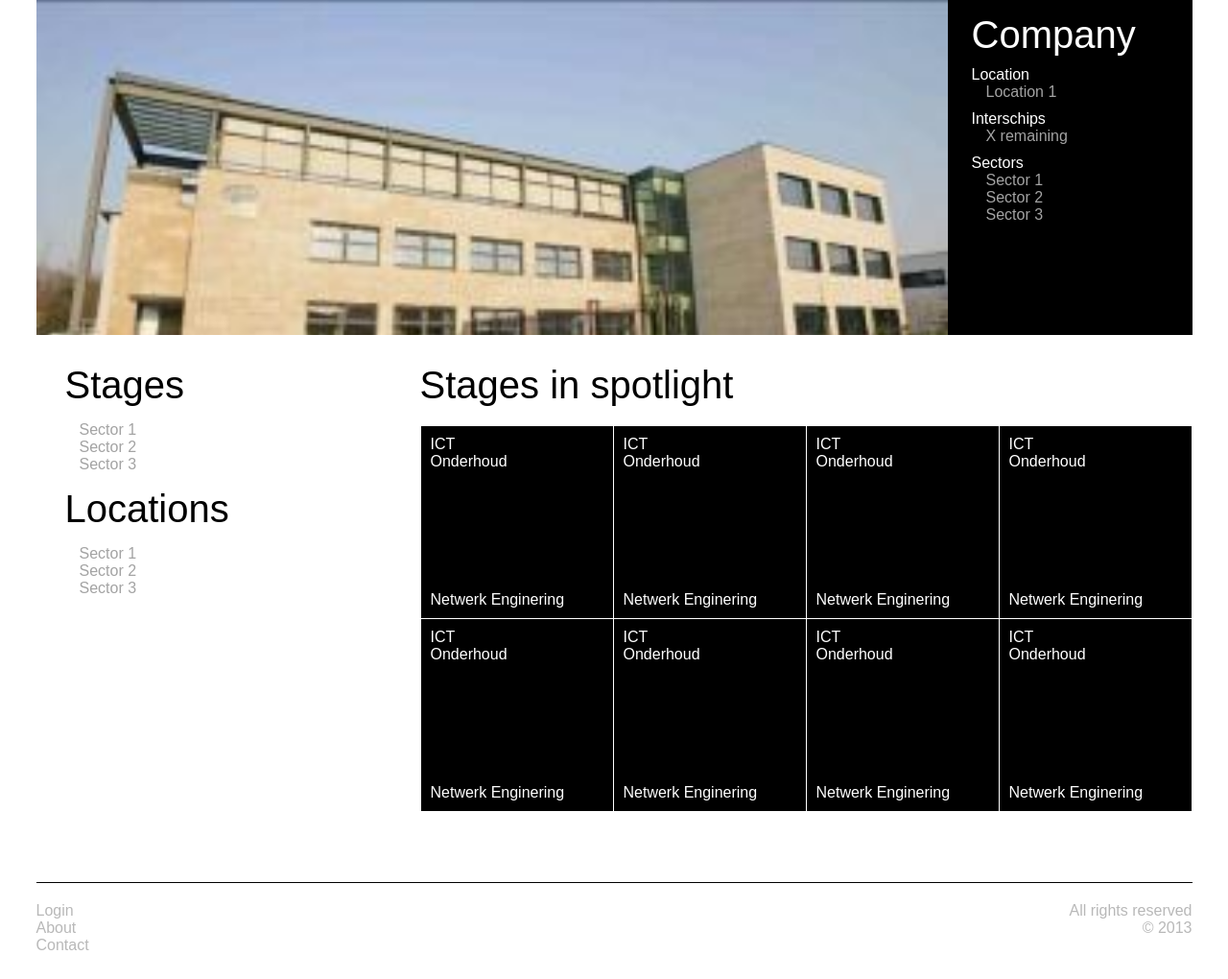
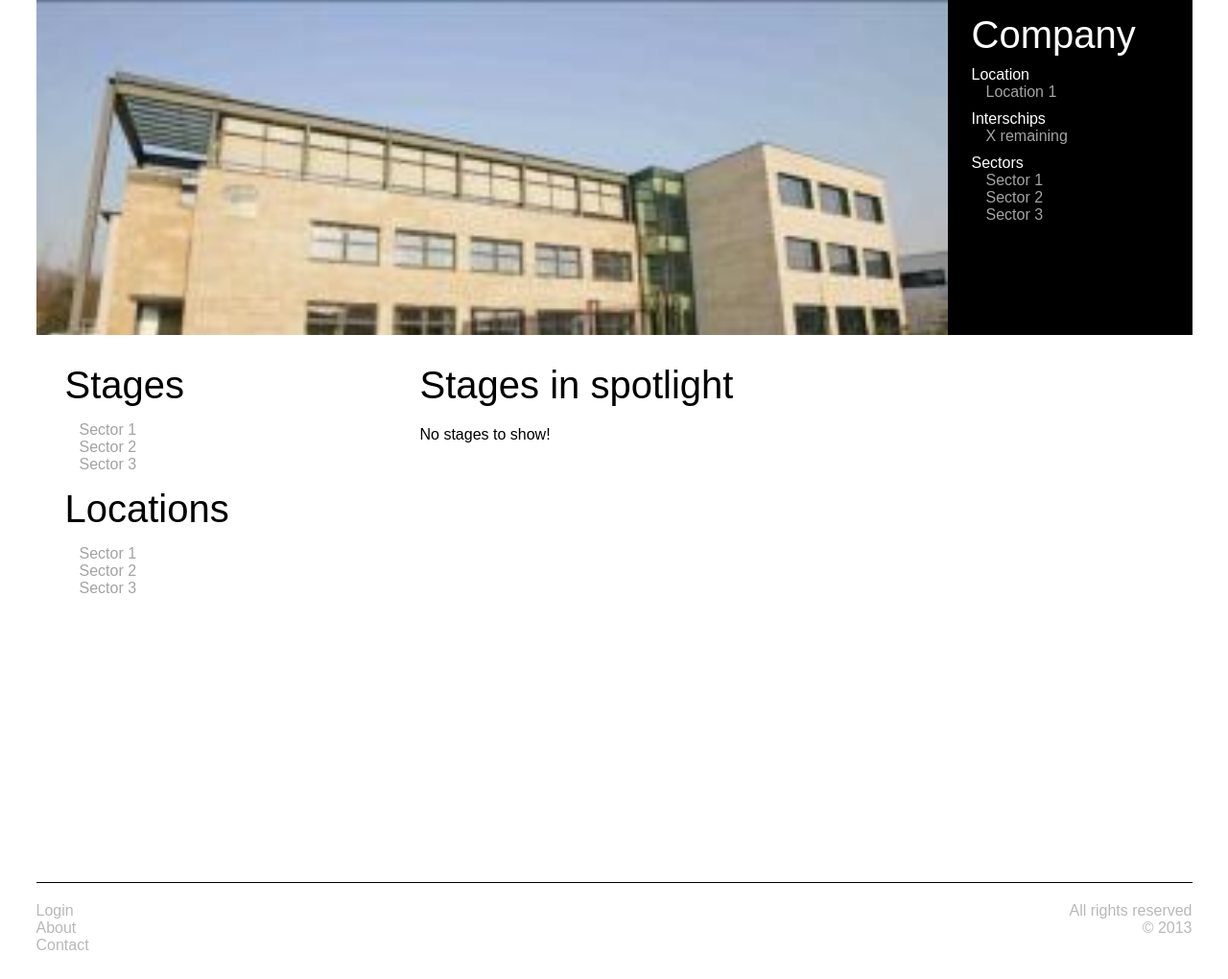
Before and after one commit to cskiwi/Praxis, a PHP site: template src/views/home.twig in a window 1280 px wide. Shown: the part 226-1246 px from the top of the page at 96% size. Run offline with PHP 8.4, Linux system fonts and the light colour scheme; the template is opened without the code that fills it, so the values that code supplies are empty; some libraries are stand-ins or nearby versions.

Commit message:
HomepageUpdate

```diff
--- a/src/ikdoeict/provider/controller/internshipcontroller.php
+++ b/src/ikdoeict/provider/controller/internshipcontroller.php
@@ -35,6 +35,7 @@
 		return $app['twig']->render('stages/detail.twig', array('stage' => $stage, 'companies' => $companies));
 	}
 
+
         /*public function addStage(Application $app, $id) {
 		$stage = $app['stages']->findAll();
                 $companies = $app['companies']->find($stage['idBedrijven']);
--- a/src/views/errors/404.twig
+++ b/src/views/errors/404.twig
@@ -3,7 +3,7 @@
 
 
 {# set the pagetitle in the parent tpl #}
-{% set pageTitle = 'Tweets - 404 (File Not Found)' %}
+{% set pageTitle = '404 (File Not Found)' %}
 
 {% block pageContent %}
 	<p><strong>404 (File Not Found)</strong><br />{{ error }}</p>
--- a/src/views/home.twig
+++ b/src/views/home.twig
@@ -60,72 +60,22 @@
 
         <section id="contentBottomRight">
             <h3>Stages in spotlight</h3>
+            {% if stages %}
+            {% for stage in stages %}
             <article class ="right">
                 <ul>
-                            <li>ICT</li>
-                            <li>Onderhoud</li>
+                    {% for sector in stage.sectors %}
+                        <li>{{sector.name}}</li>
+                    {% endfor %}
                 </ul>
-                        <h4>Netwerk Enginering</h4>
+                <h4>{{stage.Title}}</h4>
             </article>
 
-                    <article class ="right">
-                        <ul>
-                            <li>ICT</li>
-                            <li>Onderhoud</li>
-                        </ul>
-                        <h4>Netwerk Enginering</h4>
-                    </article>
-
-                    <article class ="right">
-                        <ul>
-                            <li>ICT</li>
-                            <li>Onderhoud</li>
-                        </ul>
-                        <h4>Netwerk Enginering</h4>
-                    </article>
-
-                    <article class ="right">
-                        <ul>
-                            <li>ICT</li>
-                            <li>Onderhoud</li>
-                        </ul>
-                        <h4>Netwerk Enginering</h4>
-                    </article>
-
-                    <article class ="right">
-                        <ul>
-                            <li>ICT</li>
-                            <li>Onderhoud</li>
-                        </ul>
-                        <h4>Netwerk Enginering</h4>
-                    </article>
-
-                    <article class ="right">
-                        <ul>
-                            <li>ICT</li>
-                            <li>Onderhoud</li>
-                        </ul>
-                        <h4>Netwerk Enginering</h4>
-                    </article>
-
-                    <article class ="right">
-                        <ul>
-                            <li>ICT</li>
-                            <li>Onderhoud</li>
-                        </ul>
-                        <h4>Netwerk Enginering</h4>
-                    </article>
-
-                    <article class ="right">
-                        <ul>
-                            <li>ICT</li>
-                            <li>Onderhoud</li>
-                        </ul>
-                        <h4>Netwerk Enginering</h4>
-                    </article>
+            {% endfor %}
+            {% else %}
+            <p>No stages to show!</p>
+            {% endif %}
         </section>
-
-
     </section>
 </section>
 
```
Also changed, not shown: src/ikdoeict/provider/controller/homecontroller.php (+9 -1 lines), src/ikdoeict/repository/internshiprepository.php (+8 -0 lines). Lines whose indentation alone changed are shown as unchanged.
